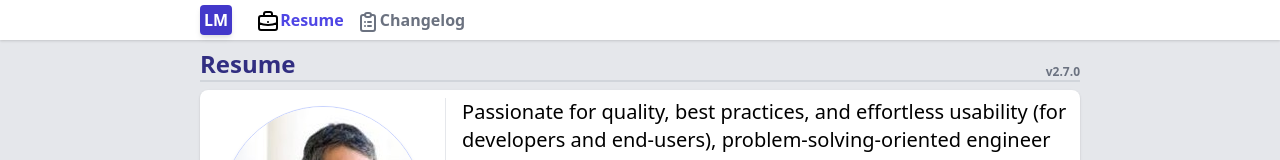
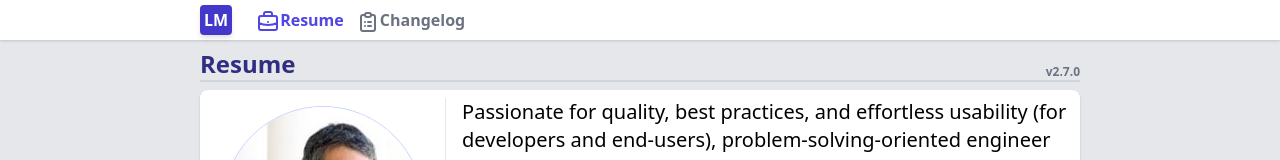
Before and after one commit to pitecus/resume-react, a React (Create React App) app: page /#/resume in a window 1280 px wide. Shown: the top 160 px of the page. Built offline with nearby package versions, Linux system fonts and the light colour scheme.

Commit message:
style: change the current route to indigo

```diff
--- a/src/NavigationItem.tsx
+++ b/src/NavigationItem.tsx
@@ -1,8 +1,9 @@
+import { BriefcaseIcon, ClipboardListIcon } from '@heroicons/react/outline';
 import {
   Link,
   useLocation
 } from "react-router-dom";
-import { BriefcaseIcon, ClipboardListIcon } from '@heroicons/react/outline';
+
 import INavigationItem from "./navigation-item.interface";
 
 /**
@@ -19,7 +20,7 @@ const NavigationItem = (props: {
   let iconColor = '';
   if (location.pathname === props.item.link ? 'underline' : '') {
     routeColor = 'text-indigo-600';
-    iconColor = 'text-black';
+    iconColor = 'text-indigo-600';
   }
 
   // Return the component.
@@ -30,7 +31,7 @@ const NavigationItem = (props: {
     {/* Resume */}
     {
       props.item.label === 'resume' &&
-      <BriefcaseIcon className={`inline h-6 w-6 stroke-current ${iconColor}`}/>
+      <BriefcaseIcon className={`inline h-6 w-6 stroke-current ${iconColor}`} />
     }
 
     {/* Changelog */}
```
